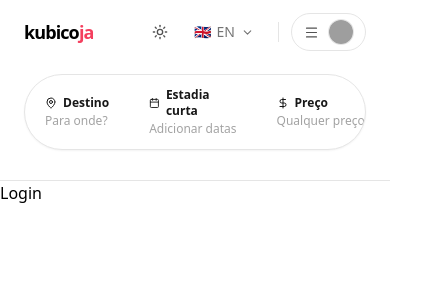
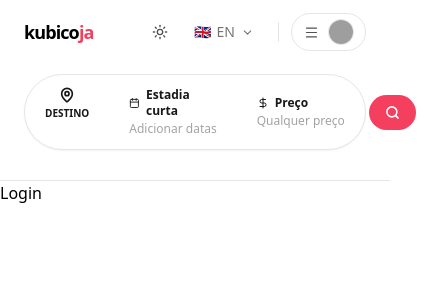
Before and after one commit to manuelcardoso5005/kubico-ja, a Next.js app: page /en in a window 390 px wide. Shown: the top 300 px of the page, 424 px wide, since content can reach past the window. Built offline with nearby package versions, Linux system fonts and the light colour scheme; grey boxes are pictures that could not be loaded.

Commit message:
Location Field

```diff
--- a/components/layout/Header/_components/HeaderSearch/HeaderSearch.tsx
+++ b/components/layout/Header/_components/HeaderSearch/HeaderSearch.tsx
@@ -13,6 +13,16 @@ export default function HeaderSearch() {
   const [locationHover, setLocationHover] = useState(false);
   const [stayHover, setStayHover] = useState(false);
   const [priceHover, setPriceHover] = useState(false)
+  const hideFirstDivider =
+  locationHover ||
+  stayHover ||
+  activeField === 'location' ||
+  activeField === 'estadia';
+  const hideSecondDivider =
+  stayHover ||
+  priceHover ||
+  activeField === 'estadia' ||
+  activeField === 'preco';
 
   const handleField = (field: ActiveField) => {
     setActiveField(prev => (prev === field ? null : field));
@@ -21,7 +31,7 @@ export default function HeaderSearch() {
   return (
     <div className="flex flex-col items-center w-full gap-3">
       <div
-        className={`flex items-stretch w-full max-w-xl rounded-full border transition-all overflow-hidden
+        className={`flex items-stretch w-full max-w-xl rounded-full border transition-all overflow-visible
         ${
           activeField
             ? 'border-neutral-300 dark:border-neutral-600 shadow-lg'
@@ -29,12 +39,14 @@ export default function HeaderSearch() {
         } bg-white dark:bg-neutral-900`}
       >
         <LocationField
-          active={activeField === 'location'}
-          onClick={() => handleField('location')}
-          onHoverChange={setLocationHover}
-        />
+  active={activeField === 'location'}
+  onClick={() => handleField('location')}
+  onHoverChange={setLocationHover}
+  onProvinceSelect={(p:any) => console.log('Província escolhida:', p)}
+  onClose={() => setActiveField(null)}
+/>
 
-        {!(locationHover || stayHover) && <Divider />}
+        {!hideFirstDivider && <Divider />}
 
         <StayField
           active={activeField === 'estadia'}
@@ -42,7 +54,7 @@ export default function HeaderSearch() {
           onHoverChange={setStayHover}
         />
 
-        {!(stayHover || priceHover) && <Divider />}
+        {!hideSecondDivider && <Divider />}
 
         <PriceField
           active={activeField === 'preco'}
--- a/components/layout/Header/_components/HeaderSearch/LocationField.tsx
+++ b/components/layout/Header/_components/HeaderSearch/LocationField.tsx
@@ -1,28 +1,84 @@
 'use client';
 
+import { useState, useRef, useEffect } from 'react';
 import { MapPin } from 'lucide-react';
+import { motion, AnimatePresence } from 'framer-motion';
 
-export default function LocationField({ active, onClick, onHoverChange }: any) {
+const provinces = [
+  'Luanda', 'Bengo', 'Benguela', 'Bié', 'Cabinda',
+  'Cuando', 'Cubango', 'Cuanza Norte', 'Cuanza Sul', 'Cunene',
+  'Huambo', 'Huíla', 'Lunda Norte', 'Lunda Sul', 'Malanje',
+  'Moxico', 'Namibe', 'Uíge', 'Zaire'
+];
+
+export default function LocationField({ active, onClick, onHoverChange, onProvinceSelect, onClose }: any) {
+  const [province, setProvince] = useState<string | null>(null);
+  const ref = useRef<HTMLDivElement>(null);
+
+  // Fecha dropdown ao clicar fora
+  useEffect(() => {
+    const handleClickOutside = (event: MouseEvent) => {
+      if (ref.current && !ref.current.contains(event.target as Node)) {
+        onClose?.();
+      }
+    };
+
+    document.addEventListener('mousedown', handleClickOutside);
+    return () => {
+      document.removeEventListener('mousedown', handleClickOutside);
+    };
+  }, [onClose]);
+
+  const handleSelect = (p: string) => {
+    setProvince(p);
+    onProvinceSelect?.(p); // envia para o HeaderSearch
+    onClose?.(); // fecha dropdown
+  };
+
   return (
+    <div ref={ref} className="relative flex-[1.4]">
       <button
         onClick={onClick}
         onMouseEnter={() => onHoverChange?.(true)}
         onMouseLeave={() => onHoverChange?.(false)}
-      className={`flex flex-col justify-center px-5 py-3 text-left flex-[1.4] rounded-full transition-colors
-      ${
-        active
-          ? 'bg-neutral-50 dark:bg-neutral-800'
-          : 'hover:bg-neutral-100 dark:hover:bg-neutral-800'
-      }`}
+        className={`w-full flex flex-col justify-center px-5 py-3 text-left rounded-full transition-colors
+          ${active ? 'bg-neutral-100 dark:bg-neutral-800' : 'hover:bg-neutral-100 dark:hover:bg-neutral-800'}`}
       >
-      <span className="flex items-center gap-1.5 text-xs font-semibold text-neutral-900 dark:text-white mb-0.5">
-        <MapPin size={12} strokeWidth={2} />
+        <span className="flex flex-col items-center justify-center gap-0.5 md:flex-row md:items-center md:justify-start md:gap-1.5 text-xs font-semibold text-neutral-900 dark:text-white mb-0.5">
+          <MapPin className="size-4 md:size-3" strokeWidth={2.5} />
+          <span className="text-[10px] md:text-xs font-bold md:font-semibold uppercase md:normal-case">
             Destino
           </span>
-
-      <span className="text-xs truncate text-neutral-400">
-        Para onde?
+        </span>
+        <span className="hidden text-xs truncate md:block text-neutral-400">
+          {province ?? 'Para onde?'}
         </span>
       </button>
+
+      <AnimatePresence>
+        {active && (
+          <motion.div
+            initial={{ opacity: 0, y: -6 }}
+            animate={{ opacity: 1, y: 0 }}
+            exit={{ opacity: 0, y: -6 }}
+            transition={{ duration: 0.15 }}
+            className="absolute left-0 z-50 w-64 mt-2 overflow-hidden bg-white border shadow-lg dark:bg-neutral-900 border-neutral-200 dark:border-neutral-700 rounded-xl"
+          >
+            <ul className="overflow-y-auto max-h-72">
+              {provinces.map((p) => (
+                <li key={p}>
+                  <button
+                    onClick={() => handleSelect(p)}
+                    className="w-full px-4 py-2 text-sm text-left transition-colors text-neutral-700 dark:text-neutral-300 hover:bg-neutral-100 dark:hover:bg-neutral-800"
+                  >
+                    {p}
+                  </button>
+                </li>
+              ))}
+            </ul>
+          </motion.div>
+        )}
+      </AnimatePresence>
+    </div>
   );
 }
```
Lines whose indentation alone changed are shown as unchanged.
